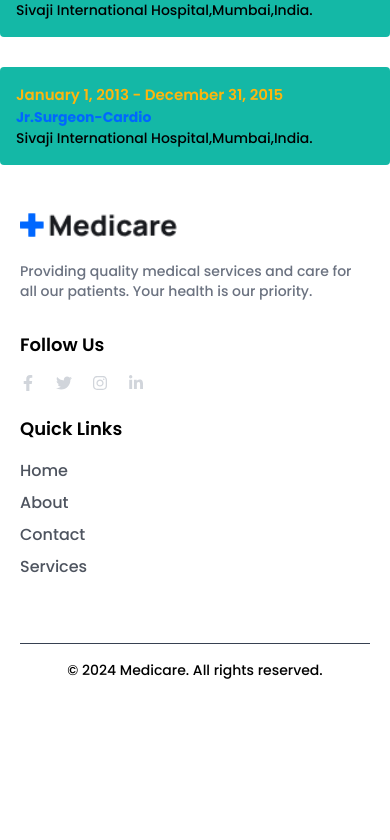
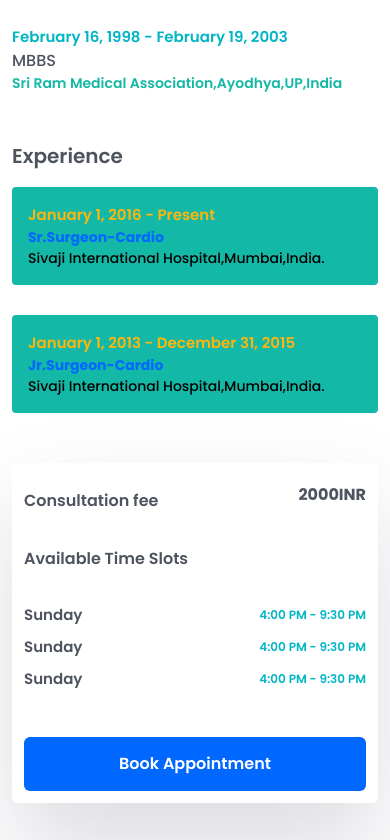
Before and after one commit to gnvvs-07/mern-HospitalManagementSystem, a React (Vite) app in the folder frontEnd/: page /doctors/1 in a window 390 px wide. Shown: the part 1157-1997 px from the top of the page. Before the commit the page ends 1877 px from the top, so only its background shows below. Built offline with nearby package versions, Linux system fonts and the light colour scheme; the HTML template or start-up script is replaced by a standard one.

Commit message:
doctor details UI only page complete responsiveness done - 100%

```diff
--- a/frontEnd/src/App.css
+++ b/frontEnd/src/App.css
@@ -53,3 +53,9 @@ body {
     display: block;
   }
 }
+
+@media only screen and (max-width:425px) {
+  .doc_details_display{
+    flex-direction: column;
+  }
+}
--- a/frontEnd/src/pages/Doctors/DoctorDetails.jsx
+++ b/frontEnd/src/pages/Doctors/DoctorDetails.jsx
@@ -3,14 +3,15 @@ import doctorImg from "../../assets/images/doctor-img01.png";
 import starIcon from "../../assets/images/Star.png";
 import DoctorAbout from "./DoctorAbout";
 import Feedback from "./Feedback";
+import SidePanel from "./SidePanel";
 
 export default function DoctorDetails() {
   const [tab, setTab] = useState("about");
   return (
-    <div className="max-w-[1170px] px-auto mx-auto">
+    <div className="max-w-[1170px] p-3 px-auto mx-auto">
       <div className="grid md:grid-cols-3 gap-[50px]">
         <div className="md:col-span-2">
-          <div className="flex items-center gap-5">
+          <div className="doc_details_display flex items-center justify-between gap-5">
             <figure className="max-w-[200px] max-h-[200px] mt-4">
               <img src={doctorImg} alt="" className="w-full" />
             </figure>
@@ -58,12 +59,10 @@ export default function DoctorDetails() {
             </button>
           </div>
           <div className="mt-[50px]">
-            {
-              tab === "about" ? (<DoctorAbout/>) : (<Feedback/>)
-
-            }
+            {tab === "about" ? <DoctorAbout /> : <Feedback />}
           </div>
         </div>
+        <SidePanel />
       </div>
     </div>
   );
--- a/frontEnd/src/pages/Doctors/Feedback.jsx
+++ b/frontEnd/src/pages/Doctors/Feedback.jsx
@@ -1,7 +1,62 @@
-import React from 'react'
-
+import { useState } from "react";
+import avatar from "../../assets/images/avatar-icon.png";
+import { formatDate } from "../../utils/formatDate";
+import { IoMdStar } from "react-icons/io";
+import FeedbackForm from "./FeedbackForm";
 export default function Feedback() {
+  // feed back form visibility
+  const [showFeedbackForm, setShowFeedbackForm] = useState(false);
   return (
-    <div>Feedback</div>
-  )
+    <div>
+      <div className="mb-[50px]">
+        <h3 className="text-[20px] leading-[30px] font-semibold text-headingColor mb-[30px]">
+          What Our Customers Say
+        </h3>
+        <div className="flex justify-between mb-[30px] gap-10">
+          <div className="flex gap-3">
+            <figure className="w-10 h-10 rounded-full">
+              <img src={avatar} className="w-full" alt="" />
+            </figure>
+            <div>
+              <h5 className="text-[15px] leadin-6 text-irisBlueColor font-bold">
+                Sivaji
+              </h5>
+              <p className="text-[12px] leadin-6 text-textColor">
+                {formatDate("02-11-2023")}
+              </p>
+              <p className="text__para mt-3 font-italic text-[13px]">
+                I am very happy with the service provided by the team. They are
+                very responsive and helpful
+              </p>
+            </div>
+          </div>
+          <div className="flex gap-1">
+            {
+              // ratings
+              [...Array(5).keys()].map((_, index) => (
+                <IoMdStar key={index} color="#0312f3" />
+              ))
+            }
+          </div>
+        </div>
+        {/* give review buttton */}
+        {!showFeedbackForm && (
+          <div className="text-center">
+            <button
+              className="btn"
+              onClick={() => setShowFeedbackForm(!showFeedbackForm)}
+            >
+              Give Review
+            </button>
+          </div>
+        )}
+        {/* feed back form */}
+        {
+          showFeedbackForm && (
+            <FeedbackForm/>
+          )
+        }
+      </div>
+    </div>
+  );
 }
--- /dev/null
+++ b/frontEnd/src/pages/Doctors/FeedbackForm.jsx
@@ -0,0 +1,71 @@
+import { useState } from "react";
+import { IoMdStar } from "react-icons/io";
+
+export default function FeedbackForm() {
+  // setting rating
+  const [rating, setRating] = useState(0);
+  const [hover, setHover] = useState(0);
+  const [reviewText, setReviewText] = useState("");
+  const handleSubmitReview = (e)=>{
+    e.preventDefault();
+    // backend api call here
+  }
+  return (
+    <form>
+      <div>
+        <h3 className="text-headingColor tet-[16px] leadin-6 font-semibold mb-4">
+          Your Feedback Matters!
+        </h3>
+        <div>
+          {/* rating  */}
+          {[...Array(5).keys()].map((_, index) => {
+            index += 1;
+            return (
+              <button
+                key={index}
+                type="button"
+                onClick={() => {
+                  setRating(index);
+                }}
+                onMouseEnter={() => {
+                  setHover(index);
+                }}
+                onMouseLeave={() => {
+                  setHover(rating);
+                }}
+                onDoubleClick={() => {
+                  setRating(0);
+                  setHover(0);
+                }}
+                // changing color while hovering on stars
+                className={`${
+                  index <= ((rating && hover) || hover)
+                    ? "text-yellowColor"
+                    : "text-irisBlueColor"
+                } bg-transparent border-none outline-none cursor-pointer`}
+              >
+                <span>
+                  <IoMdStar />
+                </span>
+              </button>
+            );
+          })}
+        </div>
+      </div>
+      {/* review text */}
+      <div className="mt-[30px]">
+        <h3 className="text-headingColor text-[20px] font-semibold mt-0 mb-[30px]">
+          Share your Feedback
+        </h3>
+        <textarea
+          className="border border-solid border-teal-500 focus:outline outline-primaryColor w-full px-5 py-3 rounded-md"
+          rows="6"
+          placeholder="Give your feed back here"
+          onChange={(e) => setReviewText(e.target.value)}
+        ></textarea>
+      </div>
+      {/* submit button */}
+      <button className="btn" onClick={handleSubmitReview} type="submit">Submit Feedback</button>
+    </form>
+  );
+}
--- /dev/null
+++ b/frontEnd/src/pages/Doctors/SidePanel.jsx
@@ -0,0 +1,46 @@
+import React from "react";
+
+export default function SidePanel() {
+  return (
+    <div className="shadow-panelShadow md:h-[325px] lg:h-[300px] p-3 lg:p-5 rounded-md">
+      <div className="flex items-center justify-between">
+        <p className="text__para mt-0 font-semibold">Consultation fee</p>
+        <span className="text-[16px] leading-7 le:text-[22px] lg:leading-8 text-textColor font-bold">
+          2000INR
+        </span>
+      </div>
+      <div className="mt-[30px]">
+        <p className="text__para mt-0 font-semibold text-textColor">
+          Available Time Slots
+        </p>
+        <ul className="mt-[30px]">
+          <li className="flex items-center justify-between mb-2">
+            <p className="text-[15px] leading-6 text-textColor font-semibold">
+              Sunday
+            </p>
+            <p className="text-[12px] leadin-6 text-irisBlueColor font-semibold">
+              4:00 PM - 9:30 PM
+            </p>
+          </li>
+          <li className="flex items-center justify-between mb-2">
+            <p className="text-[15px] leading-6 text-textColor font-semibold">
+              Sunday
+            </p>
+            <p className="text-[12px] leadin-6 text-irisBlueColor font-semibold">
+              4:00 PM - 9:30 PM
+            </p>
+          </li>
+          <li className="flex items-center justify-between mb-2">
+            <p className="text-[15px] leading-6 text-textColor font-semibold">
+              Sunday
+            </p>
+            <p className="text-[12px] leadin-6 text-irisBlueColor font-semibold">
+              4:00 PM - 9:30 PM
+            </p>
+          </li>
+        </ul>
+      </div>
+      <button className="btn px-2 w-full rounded-md">Book Appointment</button>
+    </div>
+  );
+}
```
